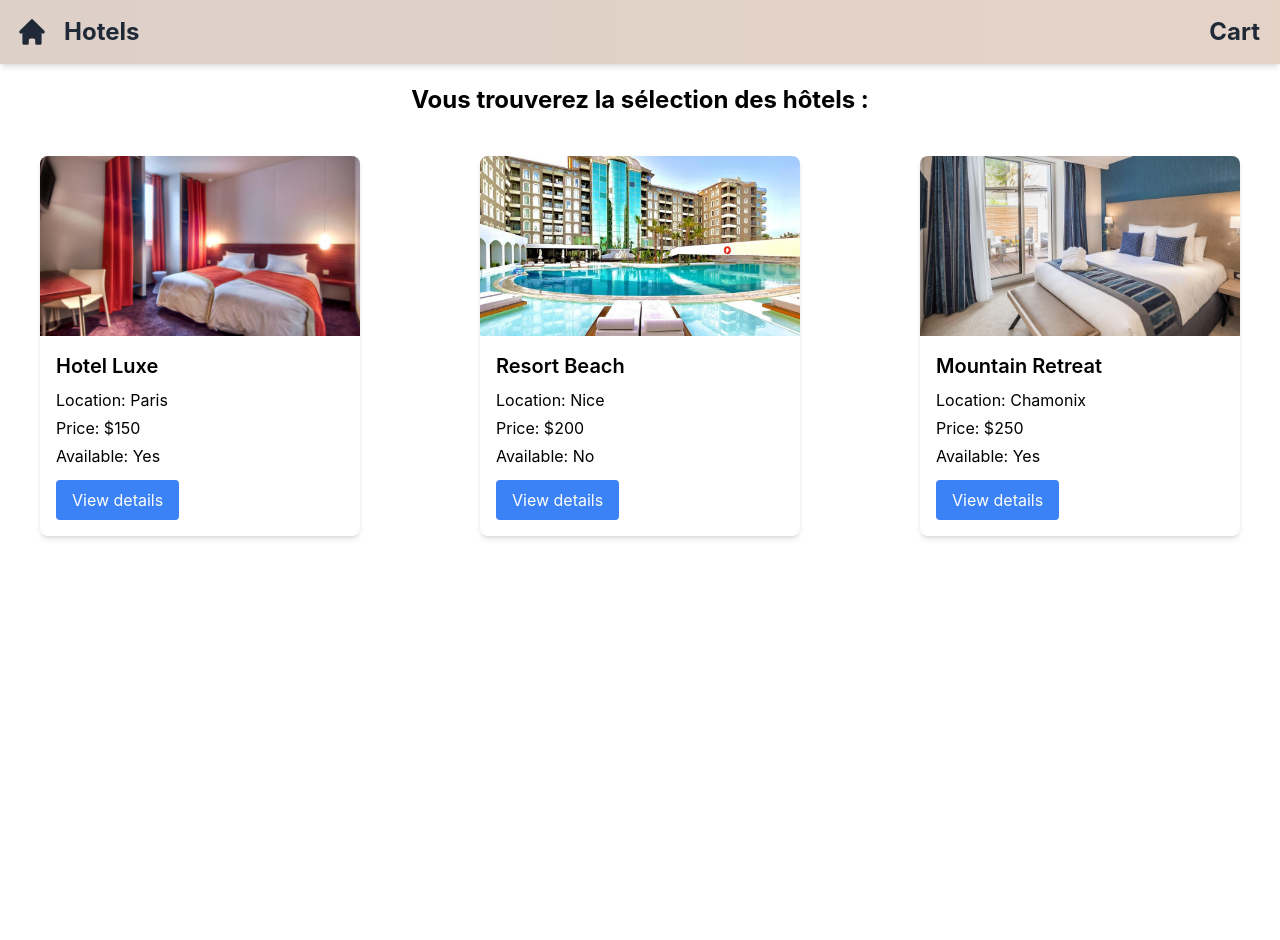
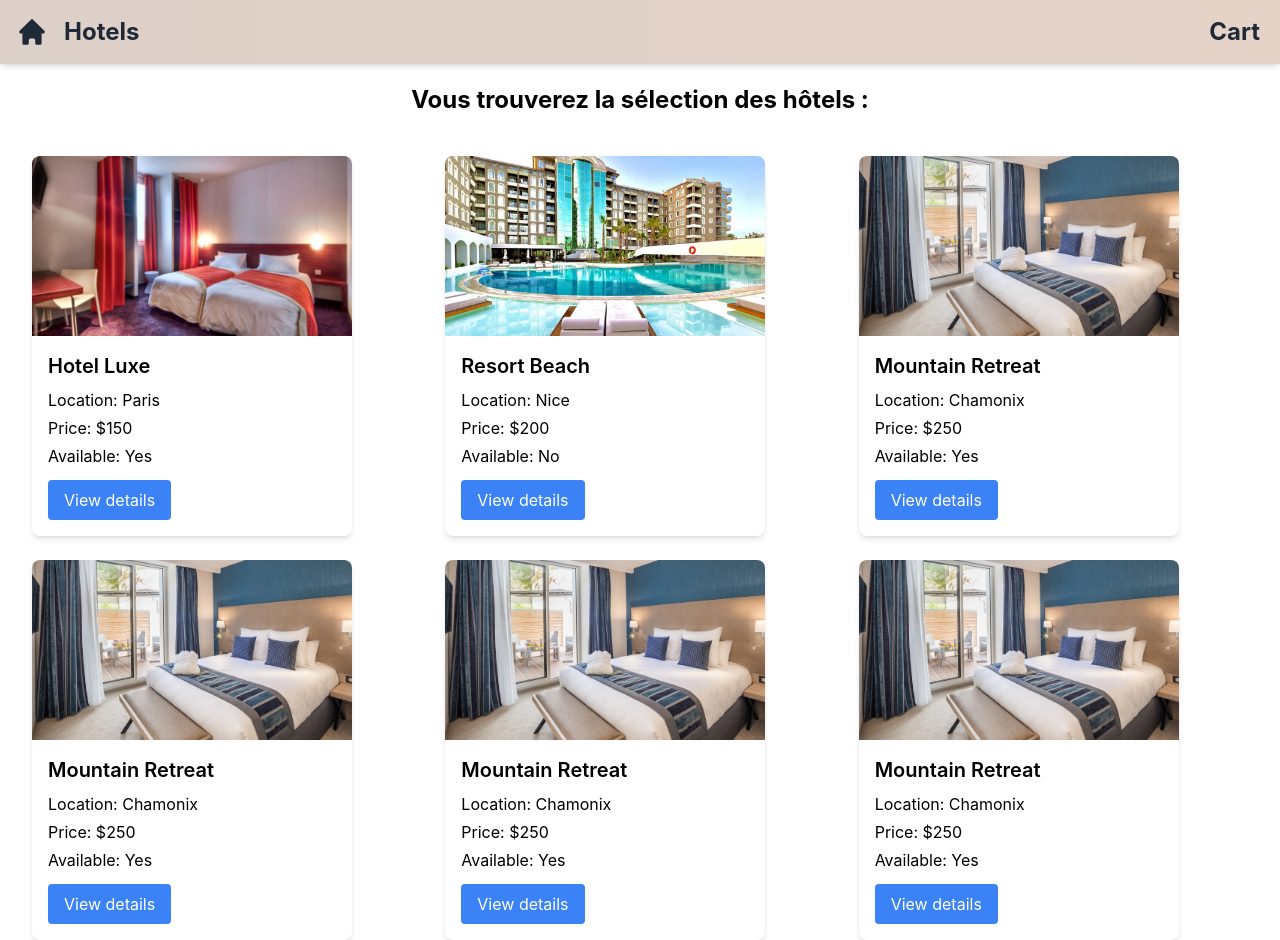
Before and after one commit to Marjo14/Accommodation_site, a React (Create React App) app: page /Hotels in a window 1280 px wide. Before the commit the page ends 800 px from the top, so only its background shows below. Built offline with nearby package versions, Linux system fonts and the light colour scheme.

Commit message:
Solve Probleme AFFICHAGE hotel flexbox

```diff
--- a/src/pages/Hotels.jsx
+++ b/src/pages/Hotels.jsx
@@ -11,14 +11,13 @@ const Hotels = ({ addToCardsHotels }) => {
     };
 
     return (
-        <div className="w-full px-10">
-            <h2 className="text-2xl font-bold mb-10 text-center mt-5"> {/* Ajoutez mt-4 pour l'espace supérieur */}
-    Vous trouverez la sélection des hôtels :
-</h2>
+        <div className="container mx-auto px-4 sm:px-6 lg:px-8">
+            <h2 className="text-2xl font-bold mb-10 text-center mt-5">
+                Vous trouverez la sélection des hôtels :
+            </h2>
 
-
-            <div className="flex justify-between">
-                {cardsHotels.slice(0, 3).map((element) => (
+            <div className="grid grid-cols-1 sm:grid-cols-2 lg:grid-cols-3 gap-6">
+                {cardsHotels.map((element) => (
                     <CardsHotels
                         key={element.id}
                         id={element.id}
@@ -28,7 +27,6 @@ const Hotels = ({ addToCardsHotels }) => {
                         image={element.image}
                         available={element.available}
                         addToCardsHotels={() => handleAddToCart(element)}
-                        className="w-[32%]" // Ajustez ce pourcentage si nécessaire
                     />
                 ))}
             </div>
```
